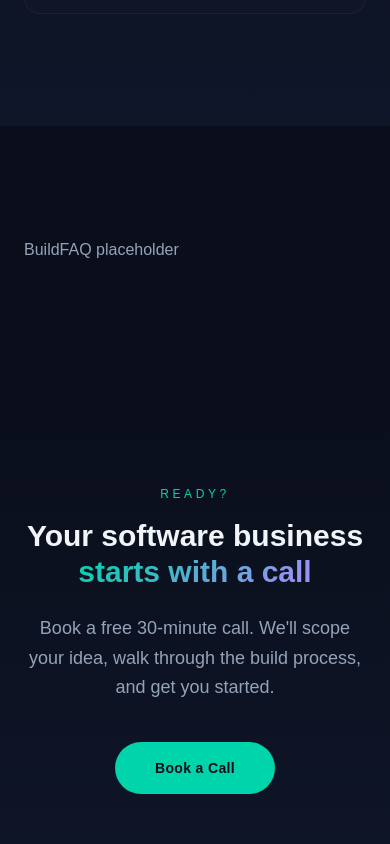
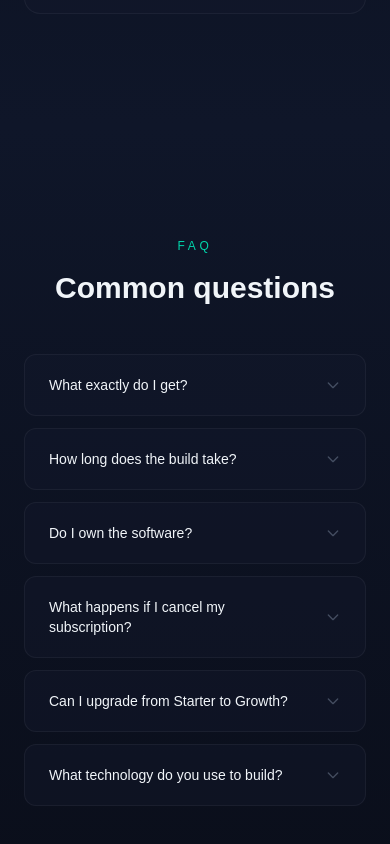
Before and after one commit to uvieugono/solynta-talent-website, a Next.js app: page /build in a window 390 px wide. Shown: the part 7860-8704 px from the top of the page. Built offline with nearby package versions, Linux system fonts and the light colour scheme; a web font is replaced by a local one.

Commit message:
feat: implement BuildFAQ with currency-aware filtering

```diff
--- a/src/components/build/BuildFAQ.tsx
+++ b/src/components/build/BuildFAQ.tsx
@@ -1,5 +1,113 @@
 "use client";
+
+import { useState } from "react";
+import ScrollReveal from "@/components/ScrollReveal";
+
 type Currency = "USD" | "GBP" | "NGN";
+
+interface FAQItem {
+  q: string;
+  a: string;
+  markets?: Currency[];
+}
+
+const faqs: FAQItem[] = [
+  {
+    q: "What exactly do I get?",
+    a: "A fully custom web application \u2014 designed around your idea, built by Claude Code, deployed to production-grade cloud hosting, and maintained by Solynta. You own the software and keep 100% of the revenue it generates. The Starter tier includes up to 5 feature modules, user accounts, and 1 third-party integration. Growth and Scale tiers add more features, integrations, and capacity.",
+  },
+  {
+    q: "How long does the build take?",
+    a: "30 days from PRD sign-off. We scope your product in 48 hours, then Claude Code builds and tests your software over 3\u20134 weeks. You review progress weekly and can request adjustments throughout the build.",
+  },
+  {
+    q: "Do I own the software?",
+    a: "Yes. The software is yours. You own the intellectual property, the customer relationships, and 100% of the revenue. We host and maintain it for you, but the product is yours.",
+  },
+  {
+    q: "What happens if I cancel my subscription?",
+    a: "You can cancel at any time after your minimum commitment period (3 months for Starter and Growth). We\u2019ll help you export your data and transition hosting if needed. Your software doesn\u2019t disappear \u2014 we\u2019ll work with you on a handover plan.",
+    markets: ["GBP", "USD"],
+  },
+  {
+    q: "What does hosting and maintenance cover?",
+    a: "Hosting and maintenance is charged separately from the one-time build cost. It covers cloud infrastructure, uptime monitoring, security patches, SSL certificates, and basic support. Pricing details will be confirmed during your scoping call.",
+    markets: ["NGN"],
+  },
+  {
+    q: "Can I upgrade from Starter to Growth?",
+    a: "Absolutely. Most clients start on Starter to validate their idea, then upgrade to Growth once they have paying customers and want more features. We handle the migration seamlessly \u2014 no downtime, no rebuilds.",
+  },
+  {
+    q: "What technology do you use to build?",
+    a: "Claude Code \u2014 Anthropic\u2019s AI coding agent \u2014 builds your software under human oversight. The stack is modern and production-grade: typically Next.js, React, TypeScript, and PostgreSQL, deployed on scalable cloud infrastructure. Every build is tested, reviewed, and deployed with CI/CD pipelines.",
+  },
+];
+
 export default function BuildFAQ({ currency }: { currency: Currency }) {
-  return <section id="faq" className="relative py-28"><div className="max-w-7xl mx-auto px-6"><p className="text-ghost">BuildFAQ placeholder</p></div></section>;
+  const [openIndex, setOpenIndex] = useState<number | null>(null);
+
+  const visibleFaqs = faqs.filter(
+    (f) => !f.markets || f.markets.includes(currency)
+  );
+
+  return (
+    <section id="faq" className="relative py-28">
+      <div className="absolute inset-0 bg-gradient-to-b from-navy to-midnight" />
+      <div className="relative z-10 max-w-3xl mx-auto px-6">
+        <ScrollReveal>
+          <p className="text-xs uppercase tracking-[0.3em] text-teal font-medium mb-4 text-center">
+            FAQ
+          </p>
+          <h2 className="font-[var(--font-display)] text-3xl sm:text-4xl font-bold text-white-soft text-center mb-12">
+            Common questions
+          </h2>
+        </ScrollReveal>
+
+        <div className="space-y-3">
+          {visibleFaqs.map((faq, i) => {
+            const isOpen = openIndex === i;
+            return (
+              <ScrollReveal key={faq.q} delay={i * 60}>
+                <div className="rounded-xl bg-slate-dark/40 border border-white/5 overflow-hidden">
+                  <button
+                    onClick={() => setOpenIndex(isOpen ? null : i)}
+                    className="w-full flex items-center justify-between px-6 py-5 text-left"
+                  >
+                    <span className="text-sm font-medium text-white-soft pr-4">
+                      {faq.q}
+                    </span>
+                    <svg
+                      className={`w-4 h-4 text-ghost/40 flex-shrink-0 transition-transform duration-300 ${
+                        isOpen ? "rotate-180" : ""
+                      }`}
+                      fill="none"
+                      viewBox="0 0 24 24"
+                      stroke="currentColor"
+                      strokeWidth={2}
+                    >
+                      <path
+                        strokeLinecap="round"
+                        strokeLinejoin="round"
+                        d="M19 9l-7 7-7-7"
+                      />
+                    </svg>
+                  </button>
+                  <div
+                    className={`overflow-hidden transition-all duration-300 ${
+                      isOpen ? "max-h-96 pb-5" : "max-h-0"
+                    }`}
+                  >
+                    <p className="px-6 text-sm text-ghost/80 leading-relaxed">
+                      {faq.a}
+                    </p>
+                  </div>
+                </div>
+              </ScrollReveal>
+            );
+          })}
+        </div>
+      </div>
+    </section>
+  );
 }
```
